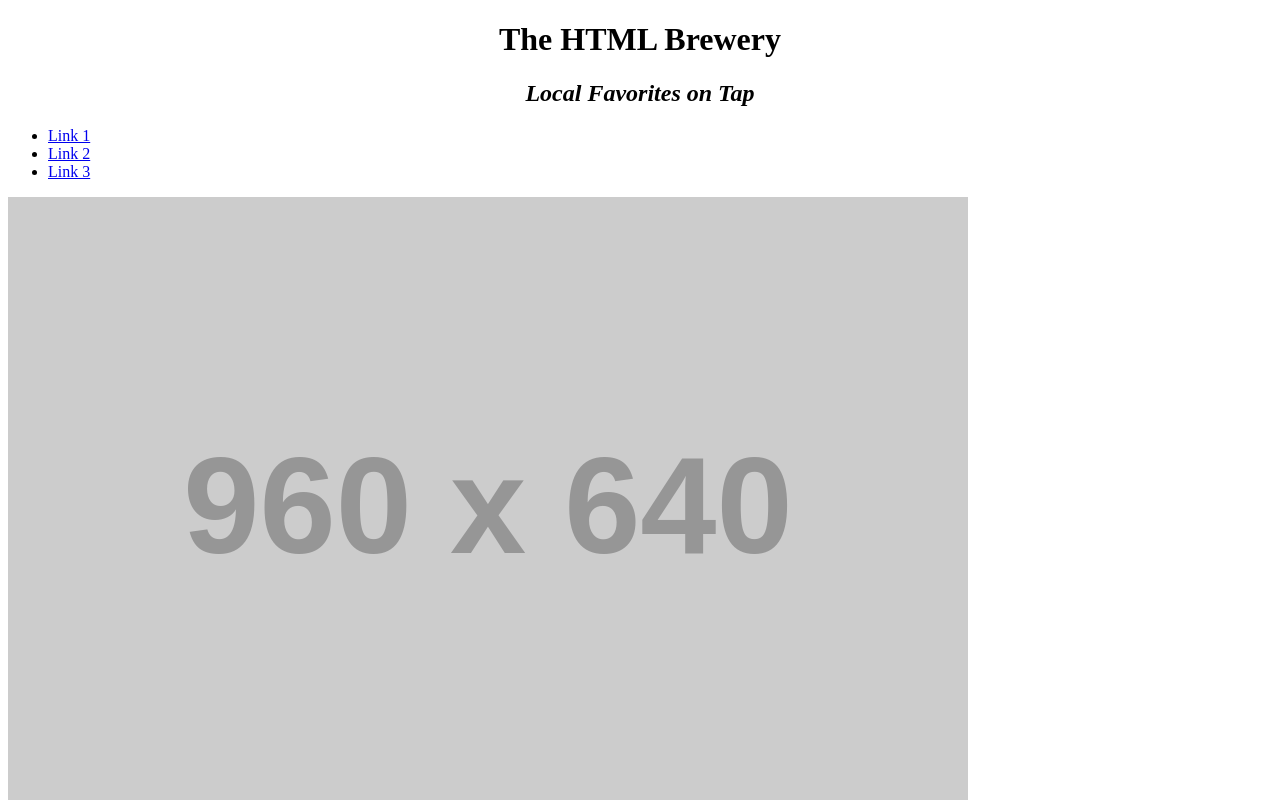
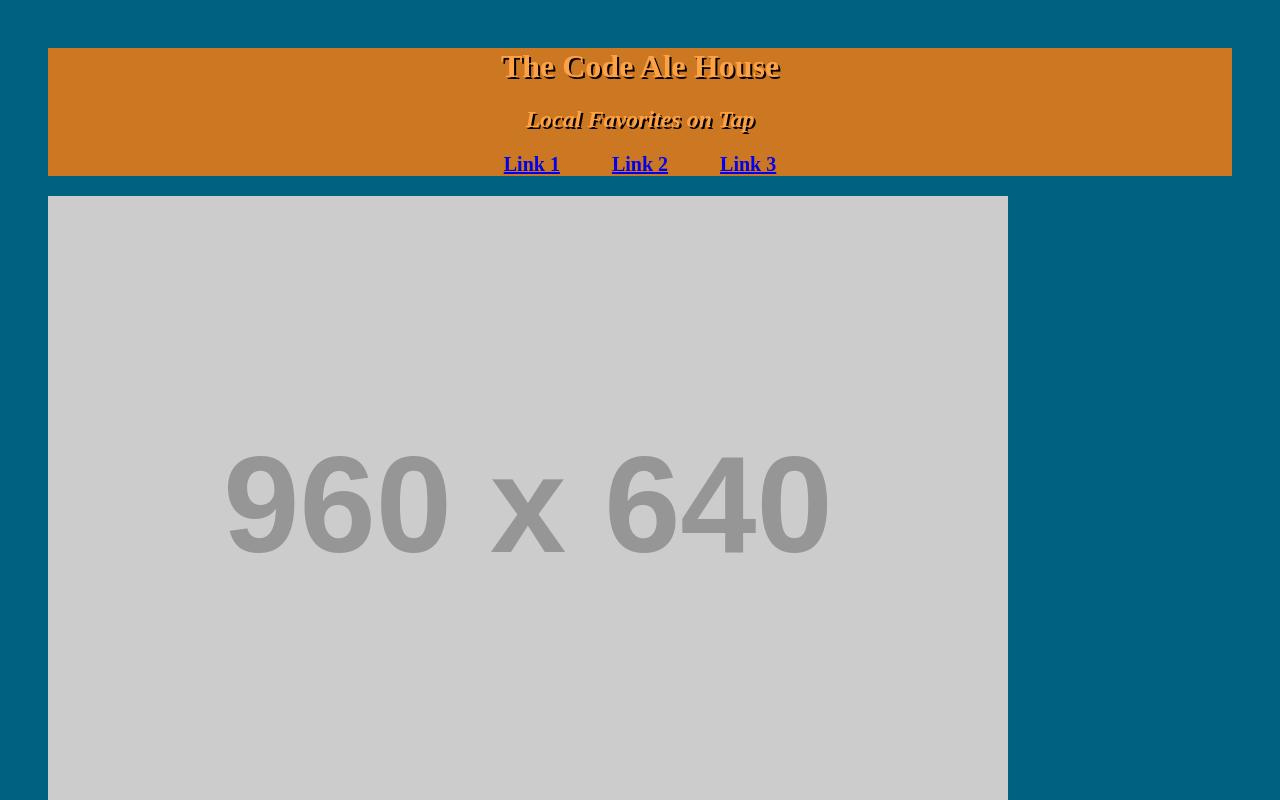
Before and after one commit to cherrera1208/store-front, a plain HTML site: page index.html in a window 1280 px wide. Shown: the top 800 px of the page. Drawn offline with Linux system fonts and the light colour scheme; placeholder pictures from the web are drawn by us.

Commit message:
making progress on header and images, css almost done

```diff
--- a/index.html
+++ b/index.html
@@ -1,13 +1,15 @@
 <!DOCTYPE html>
 <head>
     <meta>
-    <title>The HTML Brewery</title>
+    <title>The Code Ale House</title>
+    <link rel="stylesheet" href="style.css">
 </head>
 
 <body>
     <header>
-        <h1><center>The HTML Brewery</></h1>
-        <h2><em><center>Local Favorites on Tap</em></h2>
+        <h1><center>The Code Ale House</></h1>
+        <h2><em>Local Favorites on Tap</em></h2>
+
         <nav>
             <ul>
                 <li><a href="/">Link 1</a></li>
@@ -18,22 +20,22 @@
     </header>
     <main>
         <section>
-            <img alt="The Bartop" src="https://via.placeholder.com/960x640.png?text=The+HTML+Brewery+Bartop">
+            <img alt="The Bartop" src="https://via.placeholder.com/960x640.png?text=The+Code+Ale+House+Bartop">
         </section>
         <section>
-            <img alt="Tap 1" src="https://via.placeholder.com/300x150.png?text=The+HTML+Brewery+Tap+1">
+            <img alt="Tap 1" src="https://via.placeholder.com/300x150.png?text=The+Code+Ale+House+Tap+1">
         </section>
         <section>
-            <img alt="Tap 2" src="https://via.placeholder.com/300x150.png?text=The+HTML+Brewery+Tap+2">
+            <img alt="Tap 2" src="https://via.placeholder.com/300x150.png?text=The+Code+Ale+House+Tap+2">
         </section>
         <section>
-            <img alt="Tap 3" src="https://via.placeholder.com/300x150.png?text=The+HTML+Brewery+Tap+3">
+            <img alt="Tap 3" src="https://via.placeholder.com/300x150.png?text=The+Code+Ale+House+Tap+3">
         </section>
         <p>Lorem Ipsum dolor sir amet</p>
     </main>
 
     <footer>
-        &copy; 2022 The HTML Brewery
+        &copy; 2022 The Code Ale House
     </footer>
 
 </body>
--- a/style.css
+++ b/style.css
@@ -1,29 +1,39 @@
 body {
     background-color: #006180;
     font-family: 'Times New Roman', Times, serif;
-    margin: 0;
+    margin: 48px;
 }
 
 ul{
-    margin: 0px;
+    margin: 15px;
+    margin-bottom: 20px;
     padding: 0px;
+}
+
+nav{
+    text-align: center;
 }
 
 li{
     list-style: none;
 }
 
+nav li{
+    display: inline-block;
+    text-decoration: none;
+    color: white;
+    padding-right: 24px;
+    padding-left: 24px;
+    font-weight:600;
+    font-size: 20px;
+    cursor: pointer;
+}
+
 header{
-    height: 100px;
-    margin-top: 8px;
-    margin-left: 8px;
-    margin-right: 8px;
-    margin-bottom: 8px;
     background-color:#CC7722;
 }
 
 h1{
-    padding-top: 5px;
     text-align: center;
     color: #FFA245;
     text-shadow: 2px 2px 0px black;
@@ -34,18 +44,3 @@ h2{
     color: #FFA245;
     text-shadow: 2px 2px 0px black;
 }
-
-nav li a{
-    float:left;
-    text-decoration: none;
-    color: white;
-    font-weight:600;
-    font-size: 20px;
-    cursor: pointer;
-}
-
-nav li a:hover{
-    color: black;
-    text-decoration: underline;
-    font-size: 22px;
-}
```
